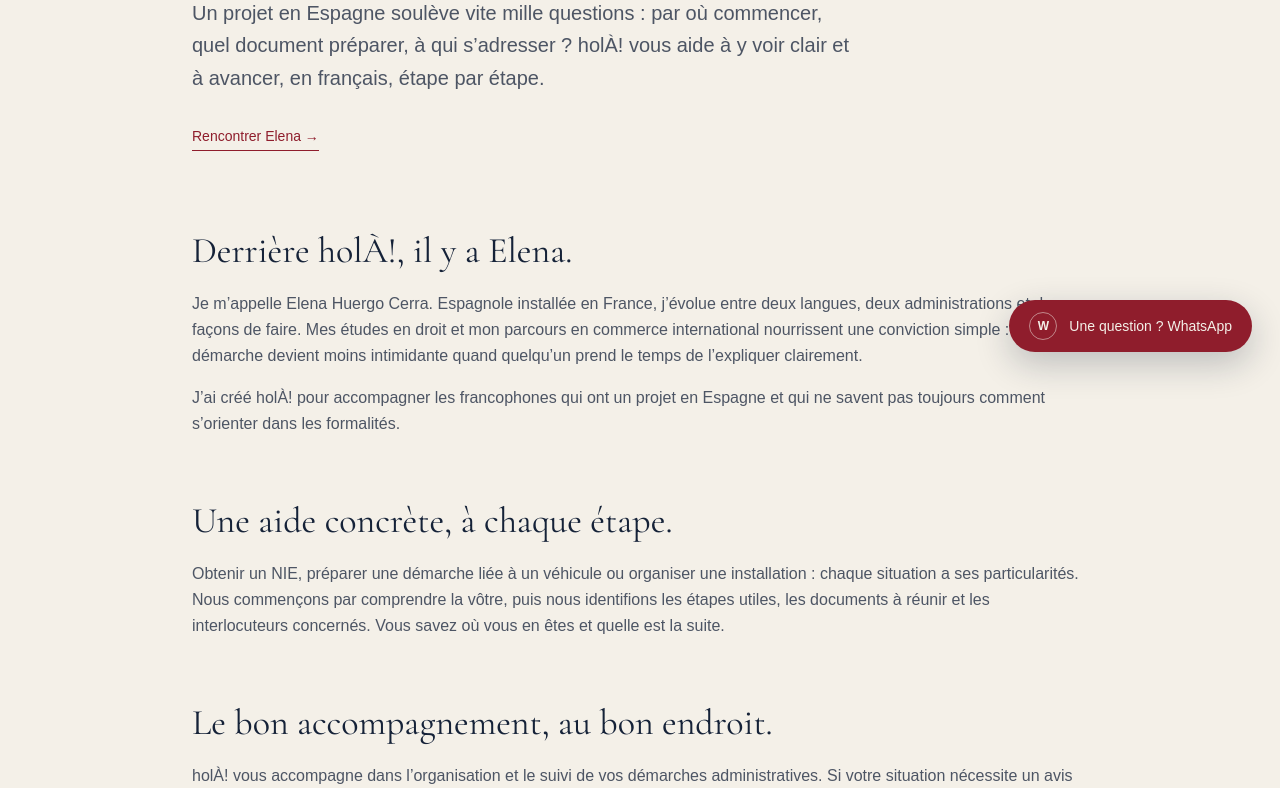
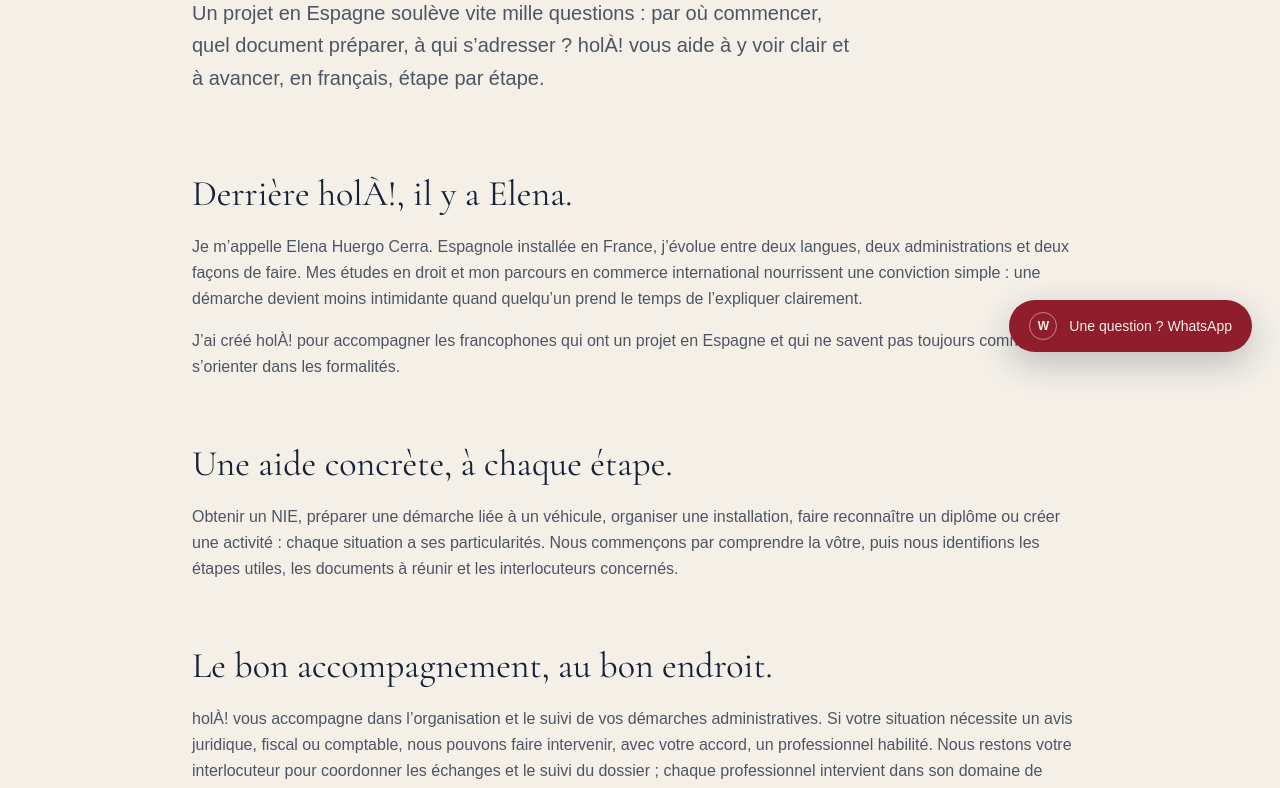
Before and after one commit to elehcf/hola, a Next.js app: page /a-propos in a window 1280 px wide. Shown: the part 420-1208 px from the top of the page. Built offline with nearby package versions, Linux system fonts and the light colour scheme.

Commit message:
Renforcer la présentation et le réseau professionnel

```diff
--- a/app/a-propos/page.tsx
+++ b/app/a-propos/page.tsx
@@ -1,4 +1,5 @@
 import type { Metadata } from "next";
+import Link from "next/link";
 
 export const metadata: Metadata = {
   title: "À propos de holÀ! | Démarches en Espagne, accompagnement en français",
@@ -10,9 +11,9 @@ export default function APropos() {
   return (
     <main className="min-h-screen bg-ivory px-8 py-16 text-navy md:px-16 md:py-24">
       <div className="mx-auto max-w-4xl">
-        <a href="/" className="text-sm text-blood">
+        <Link href="/" className="text-sm text-blood">
           ← holÀ!
-        </a>
+        </Link>
 
         <p className="mt-20 text-xs uppercase tracking-[0.25em] text-blood">
           À propos
@@ -32,12 +33,6 @@ export default function APropos() {
           quel document préparer, à qui s’adresser ? holÀ! vous aide à y voir
           clair et à avancer, en français, étape par étape.
         </p>
-<a
-  href="/a-propos"
-  className="mt-8 inline-block border-b border-blood pb-1 text-sm text-blood transition-opacity hover:opacity-70"
->
-  Rencontrer Elena →
-</a>
         <div className="mt-20 space-y-16 text-base leading-relaxed text-navy/75">
           <section>
             <h2
@@ -72,11 +67,12 @@ export default function APropos() {
             </h2>
 
             <p>
-              Obtenir un NIE, préparer une démarche liée à un véhicule ou
-              organiser une installation : chaque situation a ses particularités.
-              Nous commençons par comprendre la vôtre, puis nous identifions
-              les étapes utiles, les documents à réunir et les interlocuteurs
-              concernés. Vous savez où vous en êtes et quelle est la suite.
+              Obtenir un NIE, préparer une démarche liée à un véhicule,
+              organiser une installation, faire reconnaître un diplôme ou
+              créer une activité : chaque situation a ses particularités. Nous
+              commençons par comprendre la vôtre, puis nous identifions les
+              étapes utiles, les documents à réunir et les interlocuteurs
+              concernés.
             </p>
           </section>
 
@@ -89,15 +85,14 @@ export default function APropos() {
             </h2>
 
             <p>
-              <p>
-  holÀ! vous accompagne dans l’organisation et le suivi de vos démarches
-  administratives. Si votre situation nécessite un avis juridique, fiscal
-  ou comptable, nous pouvons faire intervenir, avec votre accord, un
-  professionnel habilité. Nous restons votre interlocuteur pour coordonner
-  les échanges et le suivi du dossier ; chaque professionnel intervient
-  dans son domaine de compétence. Les décisions des administrations
-  restent indépendantes de notre accompagnement.
-</p>
+              holÀ! vous accompagne dans l’organisation et le suivi de vos
+              démarches administratives. Si votre situation nécessite un avis
+              juridique, fiscal ou comptable, nous pouvons faire intervenir,
+              avec votre accord, un professionnel habilité. Nous restons votre
+              interlocuteur pour coordonner les échanges et le suivi du dossier ;
+              chaque professionnel intervient dans son domaine de compétence.
+              Les décisions des administrations restent indépendantes de notre
+              accompagnement.
             </p>
           </section>
         </div>
@@ -110,12 +105,12 @@ export default function APropos() {
             Racontez-moi votre projet. Nous verrons ensemble par où commencer.
           </p>
 
-          <a
+          <Link
             href="/demande"
             className="mt-8 inline-block bg-blood px-7 py-4 text-sm text-ivory transition-opacity hover:opacity-85"
           >
             Expliquer ma situation →
-          </a>
+          </Link>
         </div>
       </div>
     </main>
```
